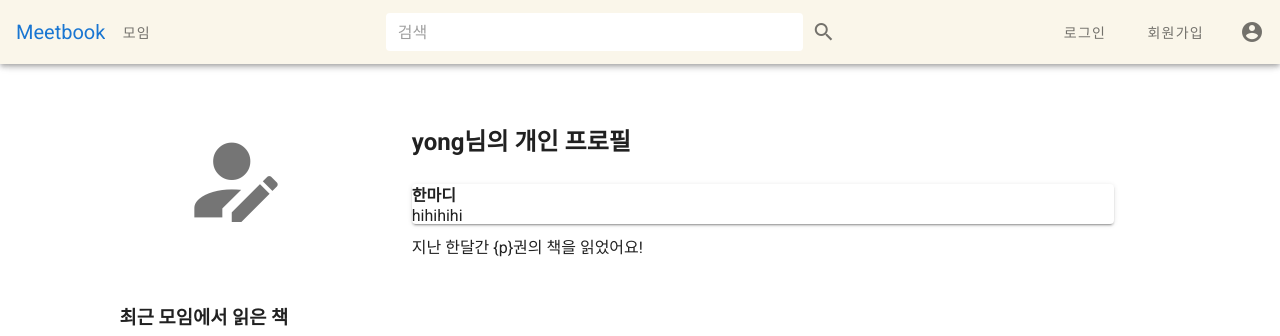
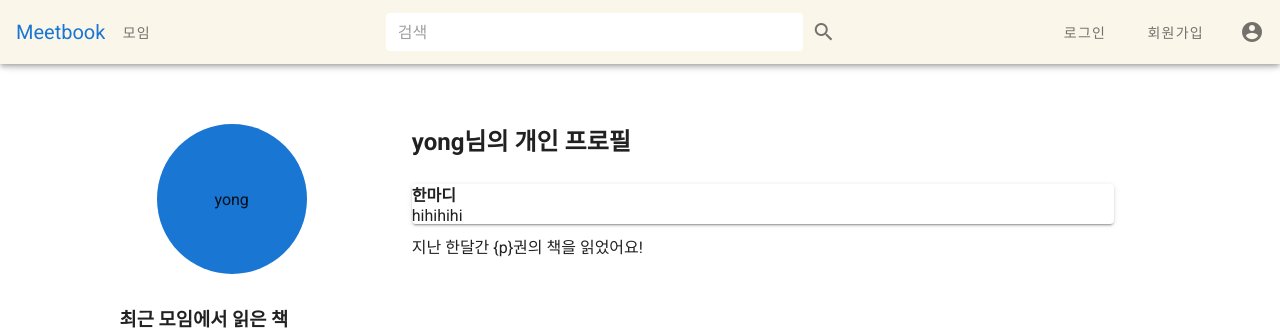
Before and after one commit to llunaB/meet-book, a Vue app in the folder client/: page /profile in a window 1280 px wide. Shown: the top 336 px of the page. Built offline with nearby package versions, Linux system fonts and the light colour scheme.

Commit message:
feat(frontend): forgotpassword modal issue clear

```diff
--- a/client/src/components/ForgotPassword.vue
+++ b/client/src/components/ForgotPassword.vue
@@ -39,7 +39,7 @@ export default {
   },
   methods: {
     handleSubmit() {
-      this.dialog = !this.dialog
+      this.$emit('close')
       axios.post('https://localhost:8080/forgotpassword', this.user)
       .then(res =>{
         console.log(res)
--- a/client/src/views/accounts/Login.vue
+++ b/client/src/views/accounts/Login.vue
@@ -29,7 +29,7 @@
                       Forgot your Password?
                     </v-btn>
                   </template>
-                  <ForgotPassword v-if="dialog" />
+                  <ForgotPassword v-if="dialog" @close="dialog = false"/>
                 </v-dialog>
 
 
--- a/client/src/views/accounts/Profile.vue
+++ b/client/src/views/accounts/Profile.vue
@@ -1,11 +1,11 @@
 <template>
   <v-container style="padding: 3rem">
     <v-row>
-      <v-col class="text-center" cols="3">
-        <v-img v-if="user.profile_image" :src="user.profile_image" />
+      <v-col class="text-center align-self-center justify-center text-center" cols="3">
+        <v-avatar v-if="user.profile_image" :src="user.profile_image" />
         <div v-else class="img-upload">
           <label for="file-input">
-            <v-icon size="7rem">mdi-account-edit</v-icon>
+            <v-avatar size="150" color="primary">{{ user.nickname }}</v-avatar>
           </label>
           <input id="file-input" type="file" />
         </div>
```
